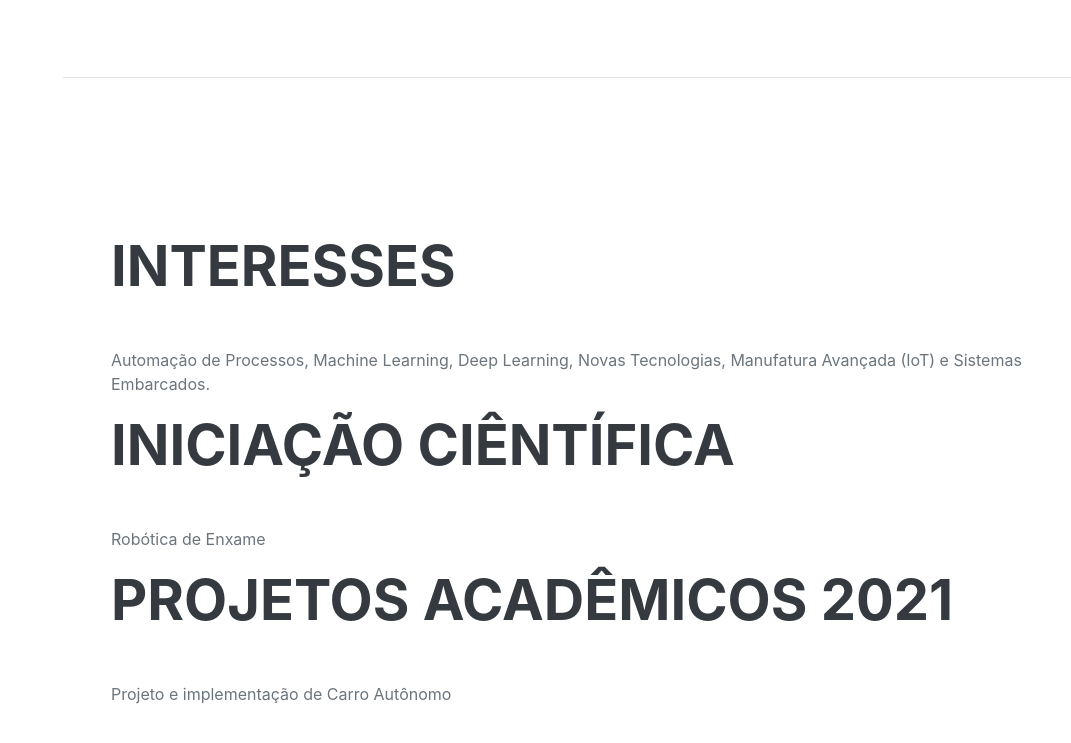
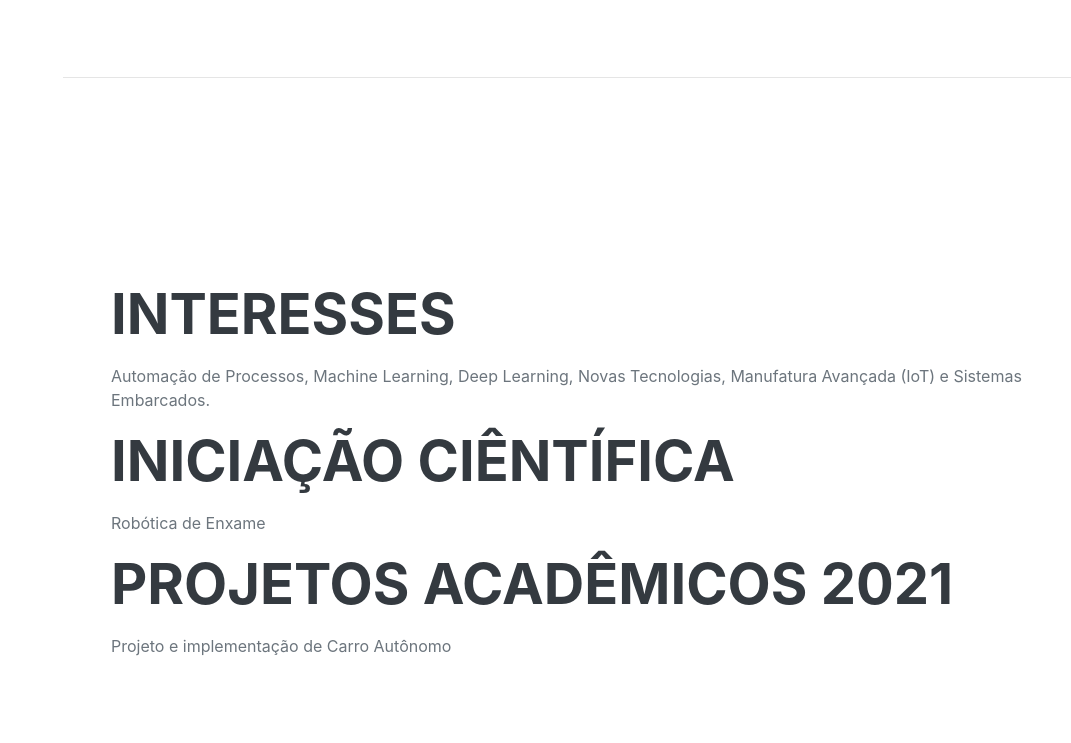
Before and after one commit to carlosemsantana/carlosemsantana.github.io, a plain HTML site: page index.html in a window 1280 px wide. Shown: the part 3732-4475 px from the top of the page, without its empty margins (209-1280 px from the left). Drawn offline with nearby package versions, Linux system fonts and the light colour scheme; a web font is replaced by a local one.

Commit message:
Atualizar

```diff
--- a/index.html
+++ b/index.html
@@ -195,13 +195,13 @@
             <!-- Interests-->
             <section class="resume-section" id="interests">
                 <div class="resume-section-content">
-                    <h2 class="mb-5">Interesses</h2>
+                    <h2 class="mb-3">Interesses</h2>
                     <p>Automação de Processos, Machine Learning, Deep Learning, Novas Tecnologias, Manufatura Avançada (IoT) e Sistemas Embarcados.</p>
                     <p class="mb-0"> </p>
-                    <h2 class="mb-5">Iniciação Ciêntífica</h2>
+                    <h2 class="mb-3">Iniciação Ciêntífica</h2>
                     <p>Robótica de Enxame</p>
                     <p class="mb-0"> </p>
-                     <h2 class="mb-5">Projetos acadêmicos 2021</h2>
+                     <h2 class="mb-3">Projetos acadêmicos 2021</h2>
                     <p>Projeto e implementação de Carro Autônomo</p>
                     <p class="mb-0"> </p>
                 </div>
```
